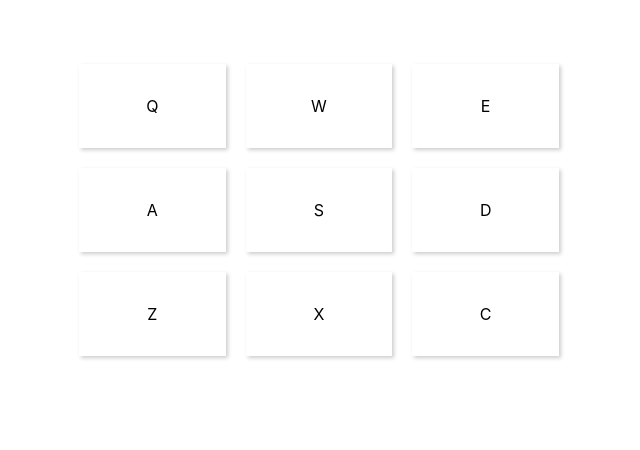
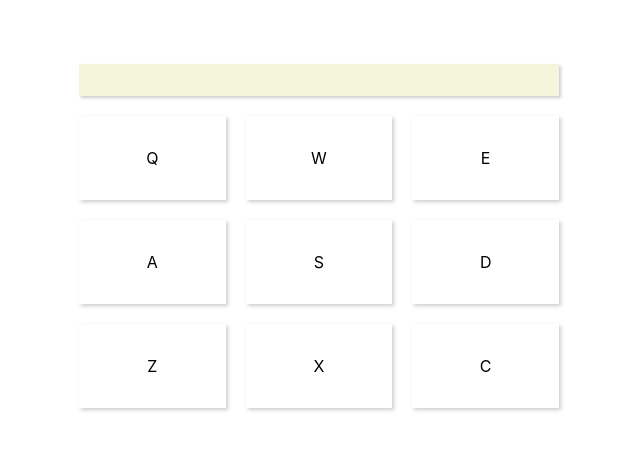
Before and after one commit to haramishra/fcc-drum-machine, a React (Create React App) app: page / in a window 1280 px wide. Shown: the top 450 px of the page, without its empty margins (321-961 px from the left). Built offline with nearby package versions, Linux system fonts and the light colour scheme.

Commit message:
display added

```diff
--- a/src/App.css
+++ b/src/App.css
@@ -15,3 +15,10 @@
   box-shadow: 2px 2px 4px rgba(0, 0, 0, 0.2);
   cursor: pointer;
 }
+#display {
+  grid-column: span 3;
+  padding: 1rem;
+  box-shadow: 2px 2px 3px rgba(0, 0, 0, 0.2);
+  background-color: beige;
+  font-size: 3rem;
+}
--- a/src/components/Buttons.js
+++ b/src/components/Buttons.js
@@ -6,6 +6,7 @@ export default class Buttons extends Component {
         super(props);
         this.handleKeyPress = this.handleKeyPress.bind(this);
         this.playSound = this.playSound.bind(this);
+
     }
 
     componentDidMount() {
@@ -25,6 +26,7 @@ export default class Buttons extends Component {
     playSound() {
         const sound = document.getElementById(this.props.trigger);
         sound.play();
+        this.props.display(this.props.id)
     }
 
     render() {
--- a/src/components/Display.js
+++ b/src/components/Display.js
@@ -1,9 +1,9 @@
 import React from 'react';
 
-function Display() {
+function Display(props) {
     return (
-        <div>
-            {this.props.displayId}
+        <div id='display'>
+            {props.id}
         </div>
     )
 }
--- a/src/components/DrumMachine.js
+++ b/src/components/DrumMachine.js
@@ -1,8 +1,19 @@
 import React, { Component } from 'react';
 import data from './data';
 import Buttons from './Buttons';
+import Display from './Display';
 
-export default class Display extends Component {
+export default class DrumMachine extends Component {
+    constructor(props){
+        super(props);
+        this.state = {
+            display:''
+        }
+        this.handleDisplay = this.handleDisplay.bind(this);
+    }
+    handleDisplay(e){
+        this.setState({display: e})
+    }
     render() {
         const buttons = data.map((item) =>
             <Buttons
@@ -10,11 +21,13 @@ export default class Display extends Component {
                 trigger={item.keyTrigger}
                 audio={item.url}
                 keyCode={item.keyCode}
-                display={item.id}
+                id={item.id}
+                display={this.handleDisplay}
             />
         )
         return (
             <div className='drum-pad'>
+                <Display id={this.state.display}/>
                {buttons}
             </div>
         )
```
